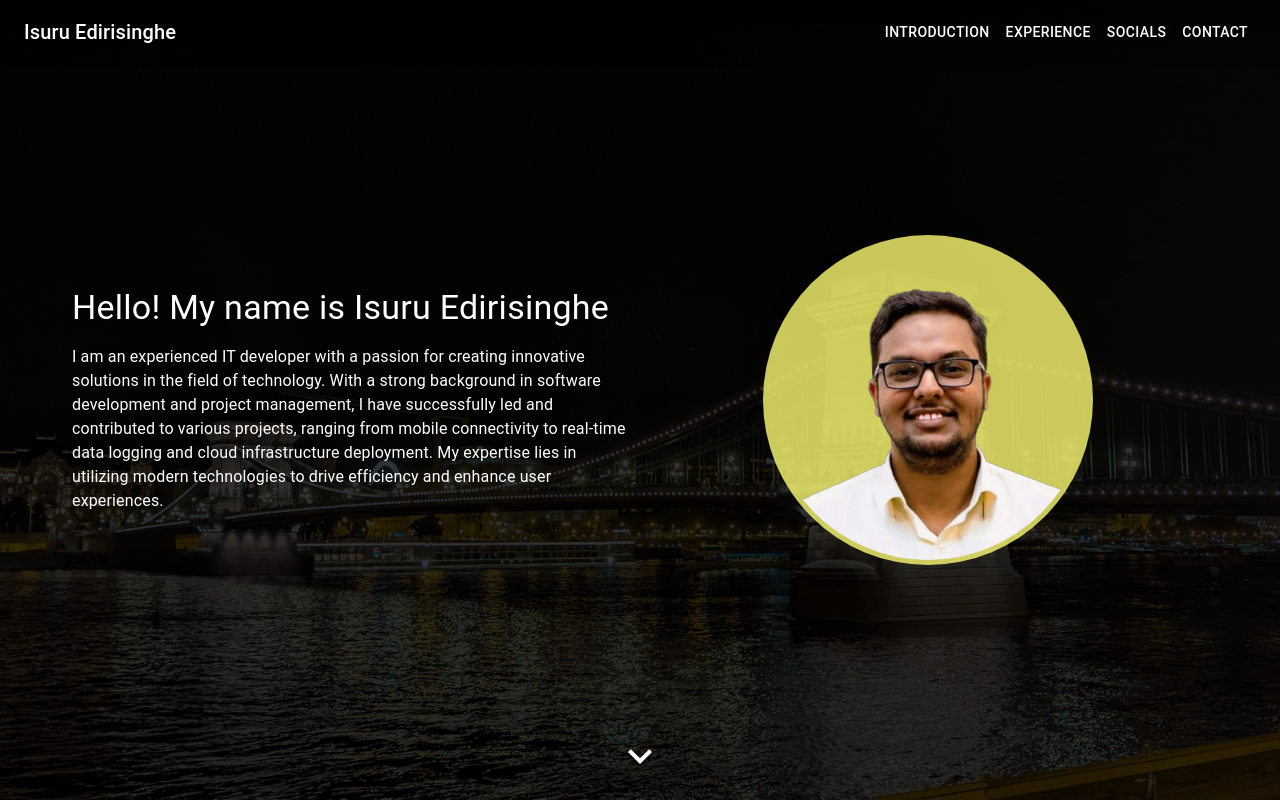
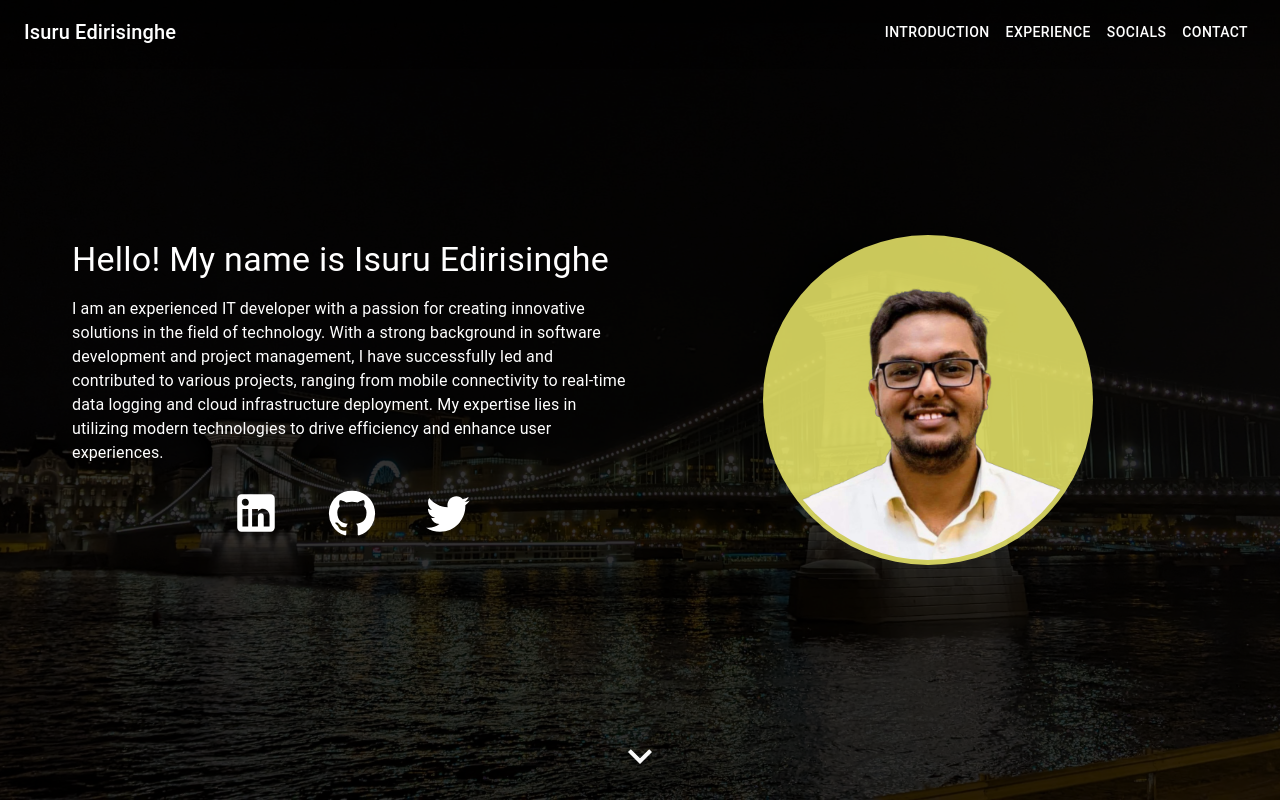
Before and after one commit to isuru117/portfolio, a React (Create React App) app: page / in a window 1280 px wide. Shown: the top 802 px of the page. Built offline with nearby package versions, Linux system fonts and the light colour scheme.

Commit message:
move socials to introduction page

```diff
--- a/src/components/Introduction/Introduction.tsx
+++ b/src/components/Introduction/Introduction.tsx
@@ -1,15 +1,22 @@
 import React, { useState, useEffect } from 'react';
-import { Box, Container, Typography, useMediaQuery } from '@mui/material';
+import { Box, Container, List, ListItem, ListItemIcon, ListItemText, Typography, useMediaQuery } from '@mui/material';
 import { useTheme } from '@mui/material/styles';
 import KeyboardArrowDownIcon from '@mui/icons-material/KeyboardArrowDown';
 import { Link as ScrollLink, scroller } from 'react-scroll';
 import myImage from '../../assets/images/isuru.png';
 import backgroundImage from '../../assets/images/bridge.jpg';
+import { LinkedIn, GitHub, Twitter } from '@mui/icons-material';
 
 const Introduction: React.FC = () => {
     const theme = useTheme();
     const isMobile = useMediaQuery(theme.breakpoints.down('sm'));
     const [showArrow, setShowArrow] = useState(true);
+
+    const socials = [
+        { name: 'LinkedIn', icon: <LinkedIn />, link: 'https://www.linkedin.com/in/isuru117' },
+        { name: 'GitHub', icon: <GitHub />, link: 'https://github.com/isuru117/' },
+        { name: 'Twitter', icon: <Twitter />, link: 'https://twitter.com/isuru117' },
+    ];
 
     useEffect(() => {
         const handleScroll = () => {
@@ -84,7 +91,7 @@ const Introduction: React.FC = () => {
                             height: { xs: '35vh', md: '40vh' },
                             borderRadius: '50%',
                             objectFit: 'cover',
-                            border:  '5px solid transparent',
+                            border: '5px solid transparent',
                             backgroundColor: 'rgba(253,250,114, 0.8)' /* Light gray fill color */,
                         }}
                     />
@@ -105,6 +112,48 @@ const Introduction: React.FC = () => {
                         to various projects, ranging from mobile connectivity to real-time data logging and cloud infrastructure deployment.
                         My expertise lies in utilizing modern technologies to drive efficiency and enhance user experiences.
                     </Typography>
+                    <List sx={{ display: 'flex', justifyContent: 'center', gap: 2 }}>
+                        {socials.map((social, index) => (
+                            <ListItem
+                                key={index}
+                                component="a"
+                                href={social.link}
+                                sx={{
+                                    display: 'flex',
+                                    alignItems: 'center',
+                                    justifyContent: 'center',
+                                    width: { xs: '60px', md: '80px' },
+                                    height: { xs: '60px', md: '80px' },
+                                    borderRadius: '8px',
+                                    transition: 'background-color 0.3s, transform 0.3s',
+                                    textDecoration: 'none',
+                                    color: 'inherit',
+                                    '&:hover': {
+                                        transform: 'scale(1.2)',
+                                        backgroundColor: 'white',
+                                        '& .MuiListItemIcon-root': {
+                                            color: 'black', // Change icon color on hover
+                                        },
+                                    },
+                                }}
+                            >
+                                <ListItemIcon
+                                    sx={{
+                                        color: 'white',
+                                        minWidth: 'auto',
+                                        fontSize: { xs: '40px', md: '50px' },
+                                    }}
+                                >
+                                    {React.cloneElement(social.icon, {
+                                        style: { fontSize: 'inherit' },
+                                    })}
+                                </ListItemIcon>
+                            </ListItem>
+                        ))}
+                    </List>
+
+
+
                 </Box>
             </Container>
             {showArrow && (
```
